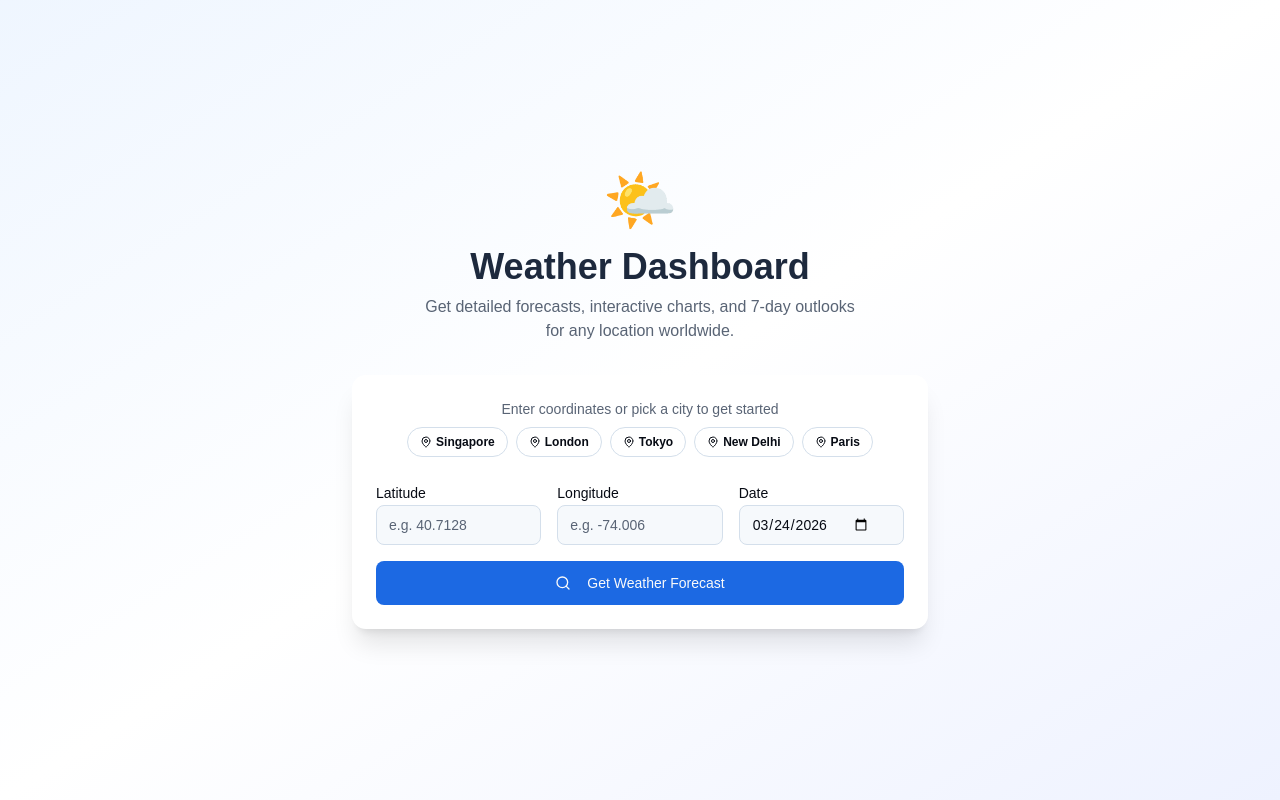
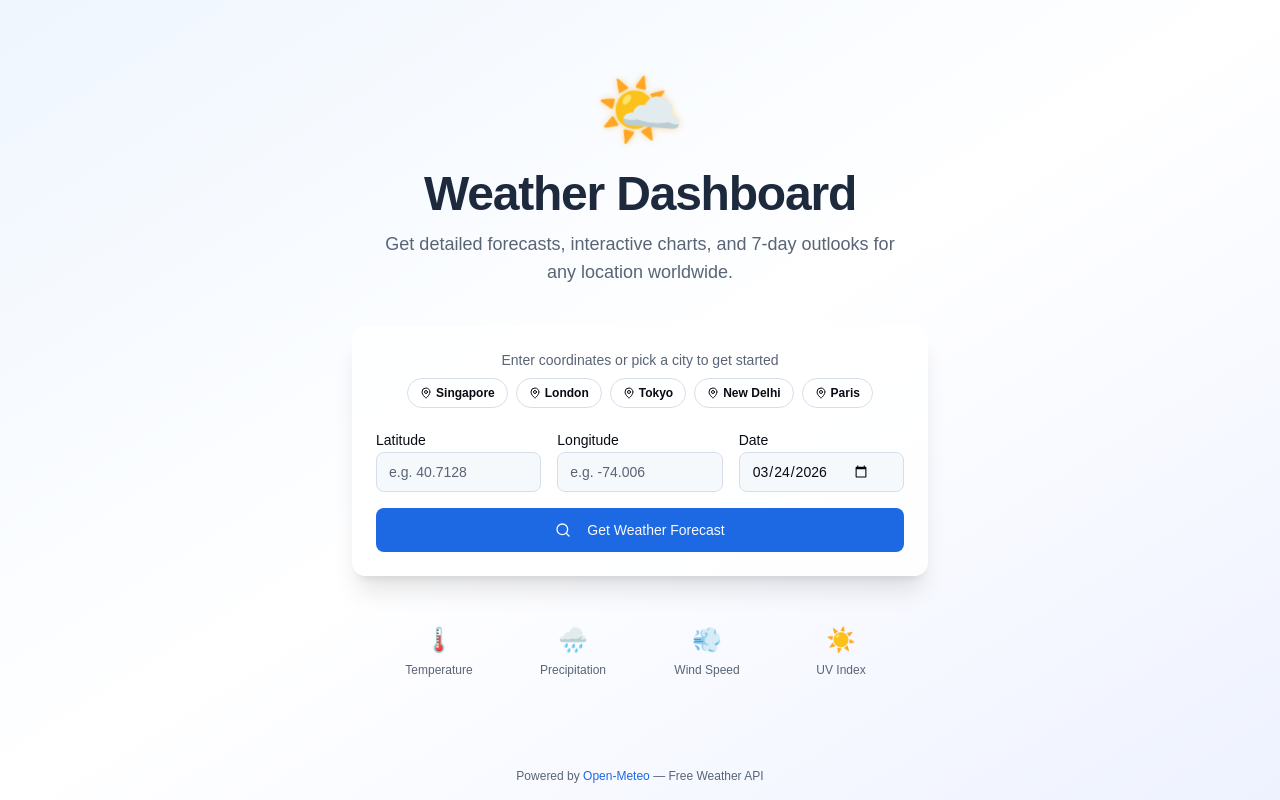
Before and after one commit to ragini-pandey/weather-app, a React (Vite) app: page / in a window 1280 px wide. Built offline with nearby package versions, Linux system fonts and the light colour scheme.

Commit message:
UX improvements

```diff
--- a/src/App.tsx
+++ b/src/App.tsx
@@ -54,18 +54,45 @@ export default function App() {
 
   if (!hasSearched && !loading) {
     return (
-      <div className="min-h-screen flex flex-col items-center justify-center bg-gradient-to-br from-blue-50 via-white to-indigo-50 px-4">
+      <div className="min-h-screen flex flex-col bg-gradient-to-br from-blue-50 via-white to-indigo-50">
+        <div className="flex-1 flex flex-col items-center justify-center px-4 py-12">
           <div className="flex flex-col items-center w-full animate-fade-in-up">
-          <div className="text-5xl sm:text-6xl mb-4">🌤️</div>
-          <h1 className="text-2xl sm:text-4xl font-extrabold text-center mb-2 text-slate-800">
+            <div className="relative mb-6">
+              <div className="text-6xl sm:text-7xl animate-glow">🌤️</div>
+            </div>
+            <h1 className="text-3xl sm:text-5xl font-extrabold text-center mb-3 text-slate-800 tracking-tight">
               Weather Dashboard
             </h1>
-          <p className="text-center text-muted-foreground mb-8 max-w-md">
+            <p className="text-center text-muted-foreground mb-10 max-w-lg text-base sm:text-lg">
               Get detailed forecasts, interactive charts, and 7-day outlooks
               for any location worldwide.
             </p>
             <SearchForm onSearch={handleSearch} loading={loading} />
+            <div className="mt-12 grid grid-cols-2 sm:grid-cols-4 gap-4 sm:gap-6 max-w-lg w-full text-center">
+              <div className="flex flex-col items-center gap-1.5">
+                <span className="text-2xl">🌡️</span>
+                <span className="text-xs text-muted-foreground">Temperature</span>
               </div>
+              <div className="flex flex-col items-center gap-1.5">
+                <span className="text-2xl">🌧️</span>
+                <span className="text-xs text-muted-foreground">Precipitation</span>
+              </div>
+              <div className="flex flex-col items-center gap-1.5">
+                <span className="text-2xl">💨</span>
+                <span className="text-xs text-muted-foreground">Wind Speed</span>
+              </div>
+              <div className="flex flex-col items-center gap-1.5">
+                <span className="text-2xl">☀️</span>
+                <span className="text-xs text-muted-foreground">UV Index</span>
+              </div>
+            </div>
+          </div>
+        </div>
+        <footer className="text-center py-4 text-muted-foreground text-xs">
+          Powered by{" "}
+          <a href="https://open-meteo.com/" target="_blank" rel="noopener noreferrer"
+            className="text-primary hover:underline">Open-Meteo</a>{" "}— Free Weather API
+        </footer>
       </div>
     )
   }
--- a/src/components/SearchForm.tsx
+++ b/src/components/SearchForm.tsx
@@ -152,17 +152,17 @@ export default function SearchForm({ onSearch, loading, compact = false }: Searc
   }
 
   return (
-    <Card className="w-full max-w-xl shadow-xl border-0">
+    <Card className="w-full max-w-xl shadow-xl border-0 backdrop-blur-sm bg-white/80">
       <CardHeader className="text-center pb-2">
-        <CardDescription>Enter coordinates or pick a city to get started</CardDescription>
+        <CardDescription className="text-sm">Enter coordinates or pick a city to get started</CardDescription>
       </CardHeader>
-      <CardContent className="space-y-6">
+      <CardContent className="space-y-5">
         <div className="flex flex-wrap justify-center gap-2">
           {CAPITAL_CITIES.slice(0, 5).map((loc) => (
             <Badge
               key={loc.label}
               variant="outline"
-              className="cursor-pointer hover:bg-primary hover:text-primary-foreground transition-colors px-3 py-1.5"
+              className="cursor-pointer hover:bg-primary hover:text-primary-foreground transition-all duration-200 px-3 py-1.5 hover:scale-105"
               onClick={() => handlePreset(loc)}
             >
               <MapPin className="h-3 w-3 mr-1" />
```
Lines whose indentation alone changed are shown as unchanged.
